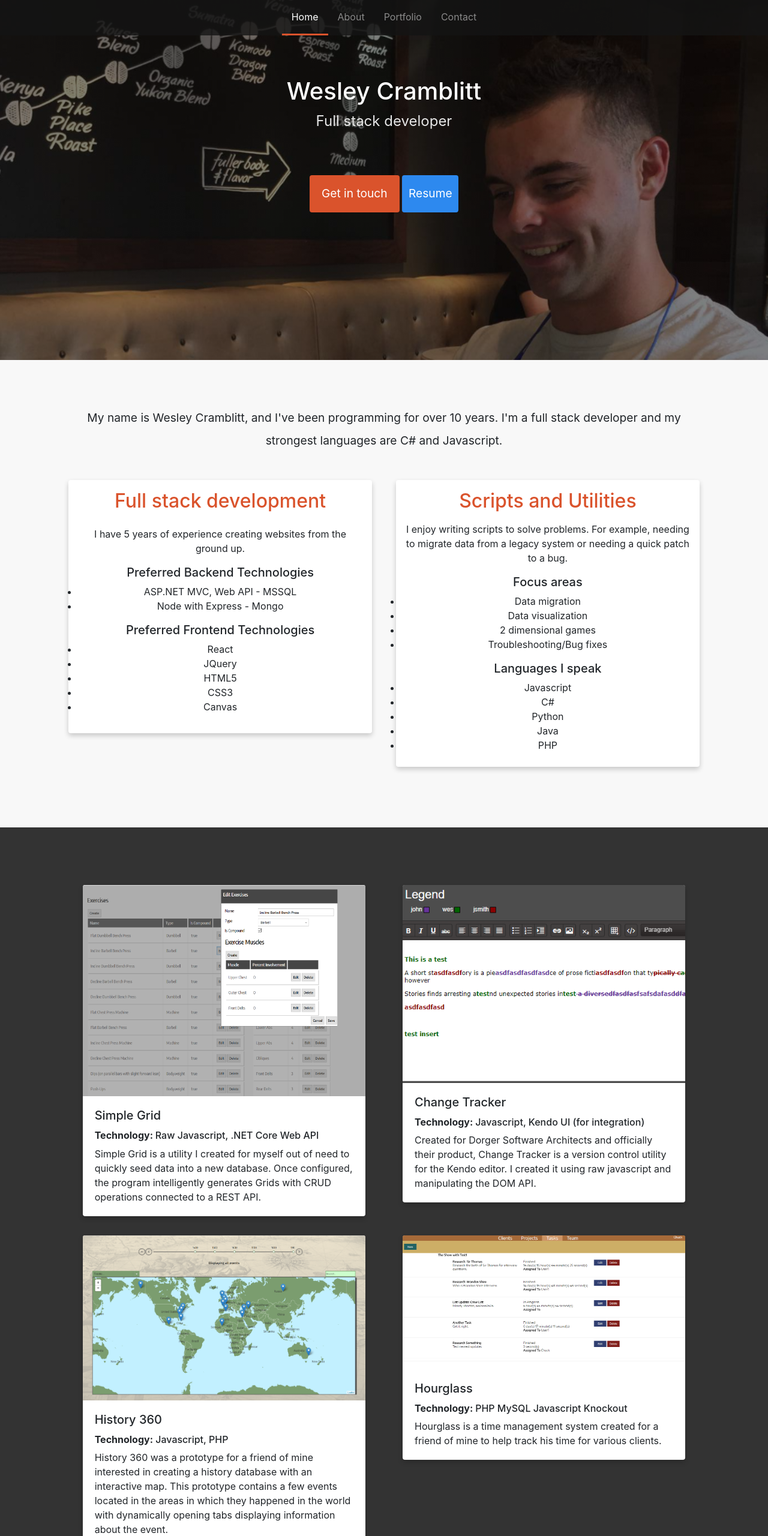
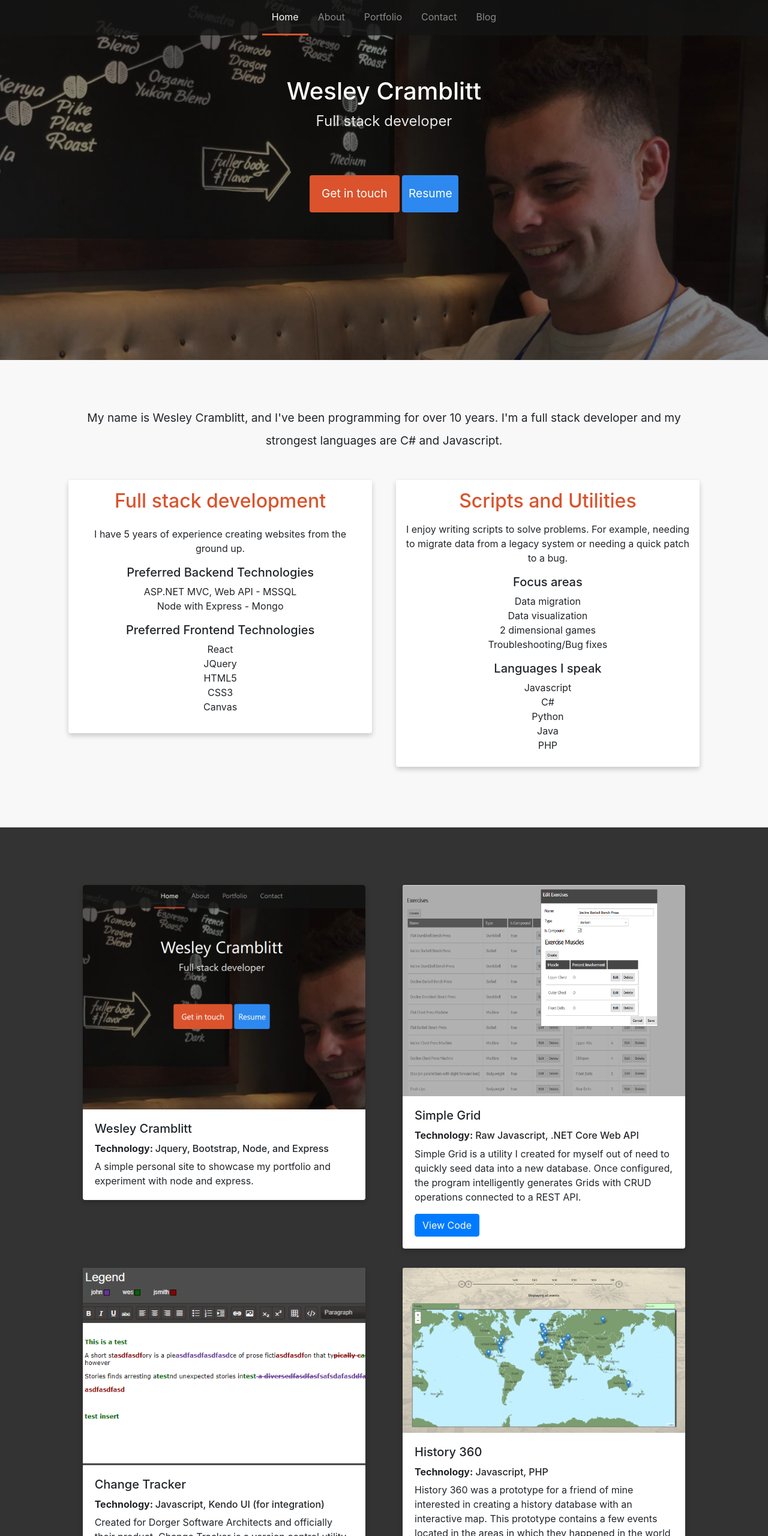
Before and after one commit to wesleycramblitt/WesleyCramblitt-Old-portfolio-, a website: page client/index.html in a window 1280 px wide. Shown: the top 2560 px of the page at 60% size. Drawn offline with nearby package versions, Linux system fonts and the light colour scheme; files whose address does not match are found by name.

Commit message:
Visual fixes

```diff
--- a/client/css/style.css
+++ b/client/css/style.css
@@ -16,6 +16,7 @@ body	{
 
 ul {
   padding-left:0;
+  list-style-type: none;
 }
 
 .darkNavbar {
--- a/client/index.html
+++ b/client/index.html
@@ -92,7 +92,7 @@
         });
 
         window.onscroll = function () {
-            if (document.body.scrollTop >
+            if (document.body.scrollTop >=
                 document.getElementById("Contact").getBoundingClientRect().top) {
                     $("#navList").children().each(function () {
                         $(this).removeClass("active");
@@ -100,7 +100,7 @@
                     $("#contactNav").addClass("active");
                     return;
             }
-            if (document.body.scrollTop >
+            if (document.body.scrollTop >=
                 document.getElementById("Portfolio").getBoundingClientRect().top) {
                     //console.log(document.getElementById("Portfolio").getBoundingClientRect().top);
                     $("#navList").children().each(function () {
@@ -109,7 +109,7 @@
                     $("#portfolioNav").addClass("active");
                     return;
             }
-            if (document.body.scrollTop >
+            if (document.body.scrollTop >=
                 document.getElementById("About").getBoundingClientRect().top) {
                     $("#navList").children().each(function () {
                         $(this).removeClass("active");
@@ -150,6 +150,9 @@
                 </li>
                 <li id="contactNav" class="nav-item">
                     <a class="nav-link" href="#Contact">Contact</a>
+                </li>
+                <li id="blog" class="nav-item">
+                    <a class="nav-link" href="https://wesleycramblitt.000webhostapp.com/">Blog</a>
                 </li>
             </ul>
         </div>
@@ -226,6 +229,18 @@
     <section id="Portfolio" style="background-color:#333; padding-bottom: 3em ">
         <div class="container-fluid" style="padding-top:5em">
             <div class="row justify-content-center">
+            <div class="col-lg-5">
+                    <div class="card" style="margin:1em">
+                        <img class="card-img-top" src="img/portfolio/wesleycramblitt/wesleycramblitt.PNG" alt="Card image cap">
+                        <div class="card-body">
+                            <h5 class="card-title">Wesley Cramblitt</h5>
+                            <h6><strong>Technology: </strong>Jquery, Bootstrap, Node, and Express</h6>
+                            <p class="card-text">
+                                A simple personal site to showcase my portfolio and experiment with node and express.
+                             </p>
+                                                  </div>
+                    </div>
+                </div>
                 <div class="col-lg-5">
                     <div class="card" style="margin:1em">
                         <img class="card-img-top" src="img/portfolio/simplegrid/simplegrid.PNG" alt="Card image cap">
@@ -236,7 +251,7 @@
                                 Simple Grid is a utility I created for myself out of need to quickly seed data into a new database.
                                 Once configured, the program intelligently generates Grids with CRUD operations connected to a REST API.
                             </p>
-
+                            <a class="btn btn-primary" href="https://github.com/wesleycramblitt/WesUI" target="_blank" >View Code</a>
                         </div>
                     </div>
                 </div>
@@ -281,6 +296,7 @@
                                 Hourglass is a time management system created for a friend of mine to help track his time for various
                                 clients.
                             </p>
+                            <a href="https://github.com/wesleycramblitt/hourglass" target="_blank" class="btn btn-primary" >View Code</a>
                         </div>
                     </div>
                 </div>
```
Also changed, not shown: client/img/portfolio/wesleycramblitt/wesleycramblitt.PNG (added), 3 other files.
